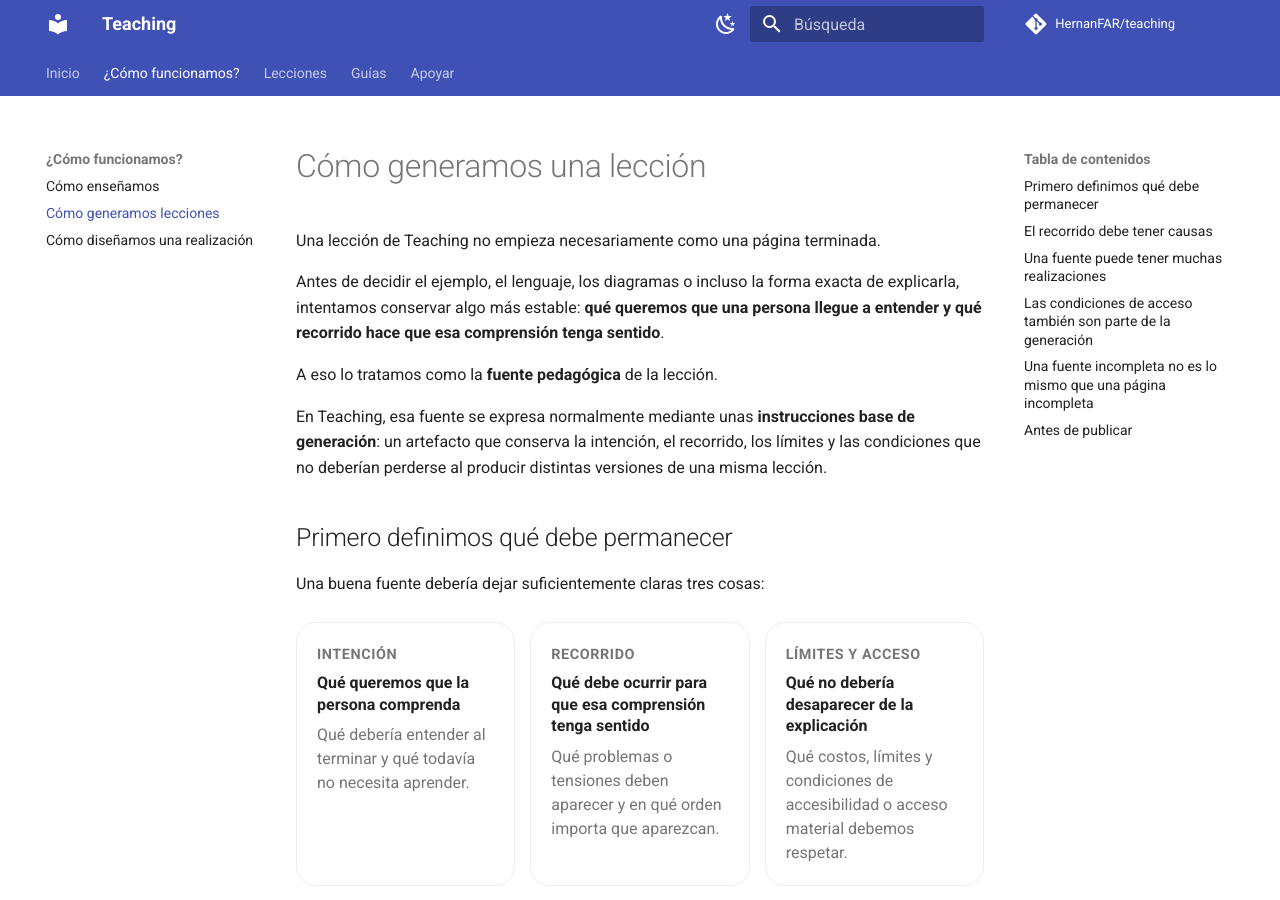
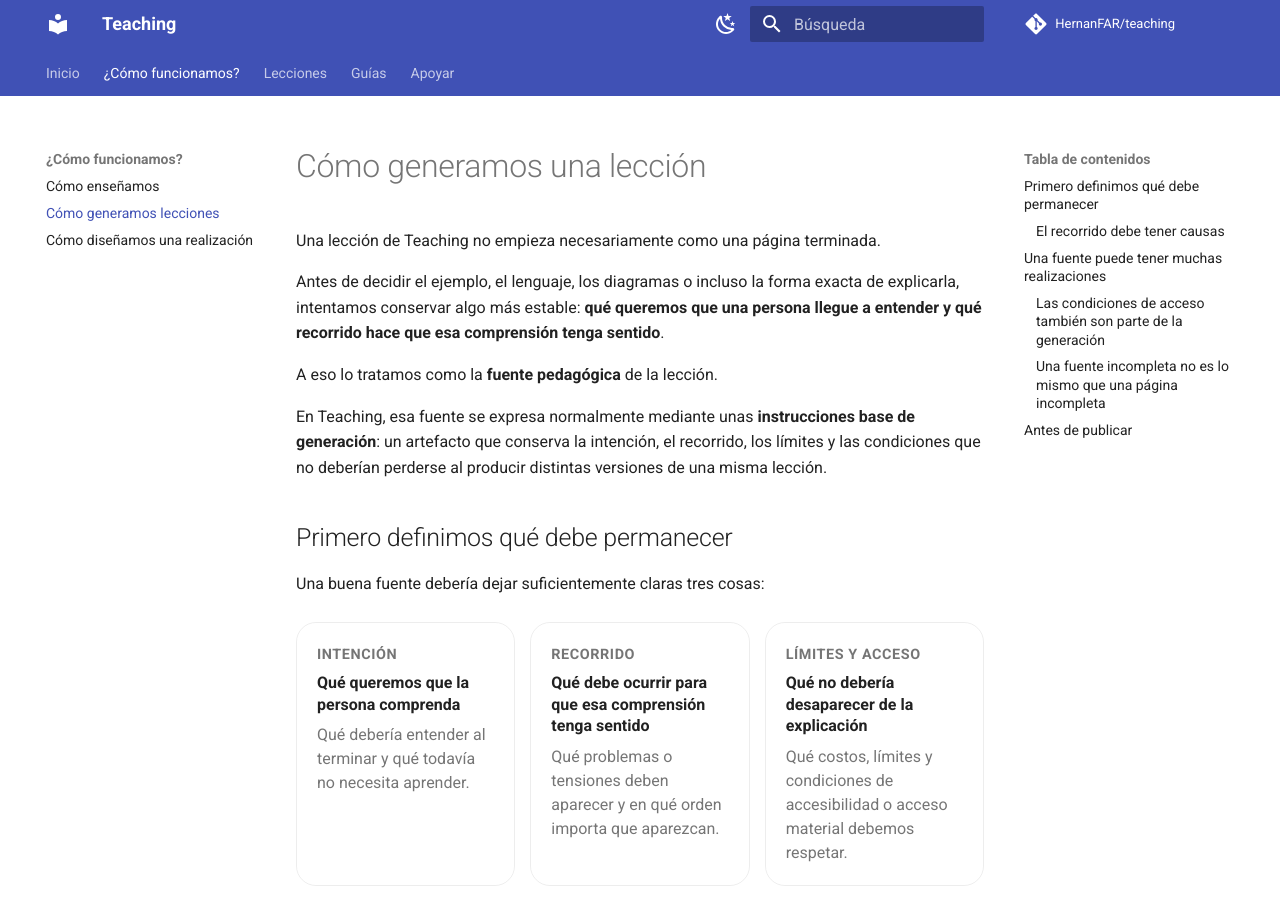
Before and after one commit to HernanFAR/teaching, an MkDocs documentation site: the page built from docs/about/lesson-generation.md, in a window 1280 px wide and 900 px high. Built offline with MkDocs 1.6.1 and Material for MkDocs 9.7.7, drawn with Linux system fonts in a browser that asks for light colours; comment, search, counter and statistics services are not loaded.

```diff
--- a/docs/about/lesson-generation.md
+++ b/docs/about/lesson-generation.md
@@ -38,7 +38,7 @@ No necesitamos decidir desde el comienzo cada frase, diagrama o ejercicio.
 
 Sí necesitamos saber **qué debe permanecer estable aunque cambie la forma de enseñar**.
 
-## El recorrido debe tener causas
+### El recorrido debe tener causas
 
 Preferimos un recorrido donde cada paso aparezca como respuesta a una necesidad visible.
 
@@ -274,7 +274,7 @@ Una realización puede enseñarnos que la secuencia no funciona como esperábamo
 
 <p class="visual-equivalent visual-equivalent--subtle"><strong>En texto:</strong> la fuente produce realizaciones, pero las realizaciones también producen evidencia que puede justificar revisar la fuente.</p>
 
-## Las condiciones de acceso también son parte de la generación
+### Las condiciones de acceso también son parte de la generación
 
 No queremos diseñar una explicación y preguntarnos por accesibilidad recién al final.
 
@@ -352,7 +352,7 @@ En su lugar, intentamos tomar decisiones de generación que reduzcan barreras in
 
 <p class="visual-equivalent visual-equivalent--subtle"><strong>En texto:</strong> generar una lección también implica decidir desde qué condiciones de acceso estamos enseñando. No solo importa qué explicamos, sino también qué barreras introduce la forma en que lo explicamos.</p>
 
-## Una fuente incompleta no es lo mismo que una página incompleta
+### Una fuente incompleta no es lo mismo que una página incompleta
 
 Podemos saber con claridad qué queremos enseñar aunque todavía no hayamos decidido el mejor diagrama o ejercicio. Una idea pedagógica puede estar suficientemente definida aunque una realización concreta todavía esté incompleta.
 
```
